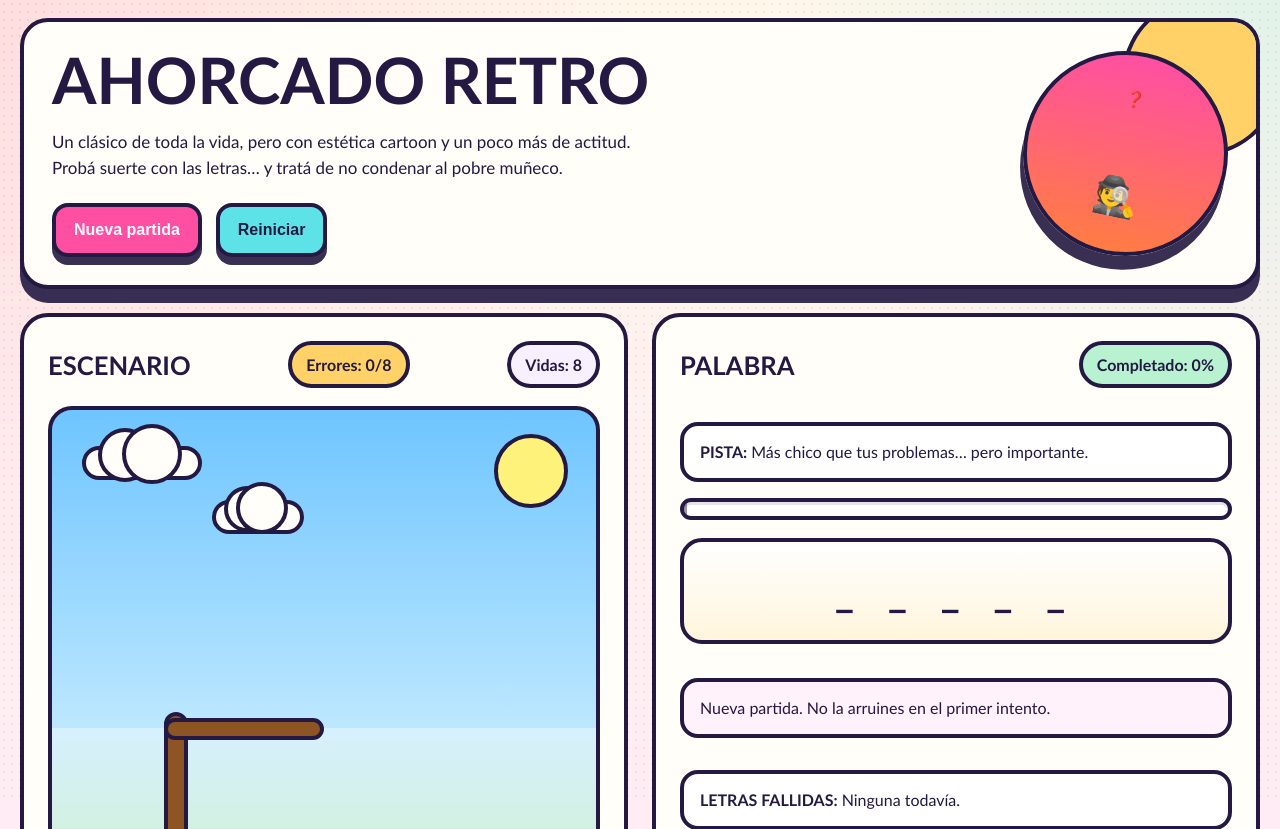
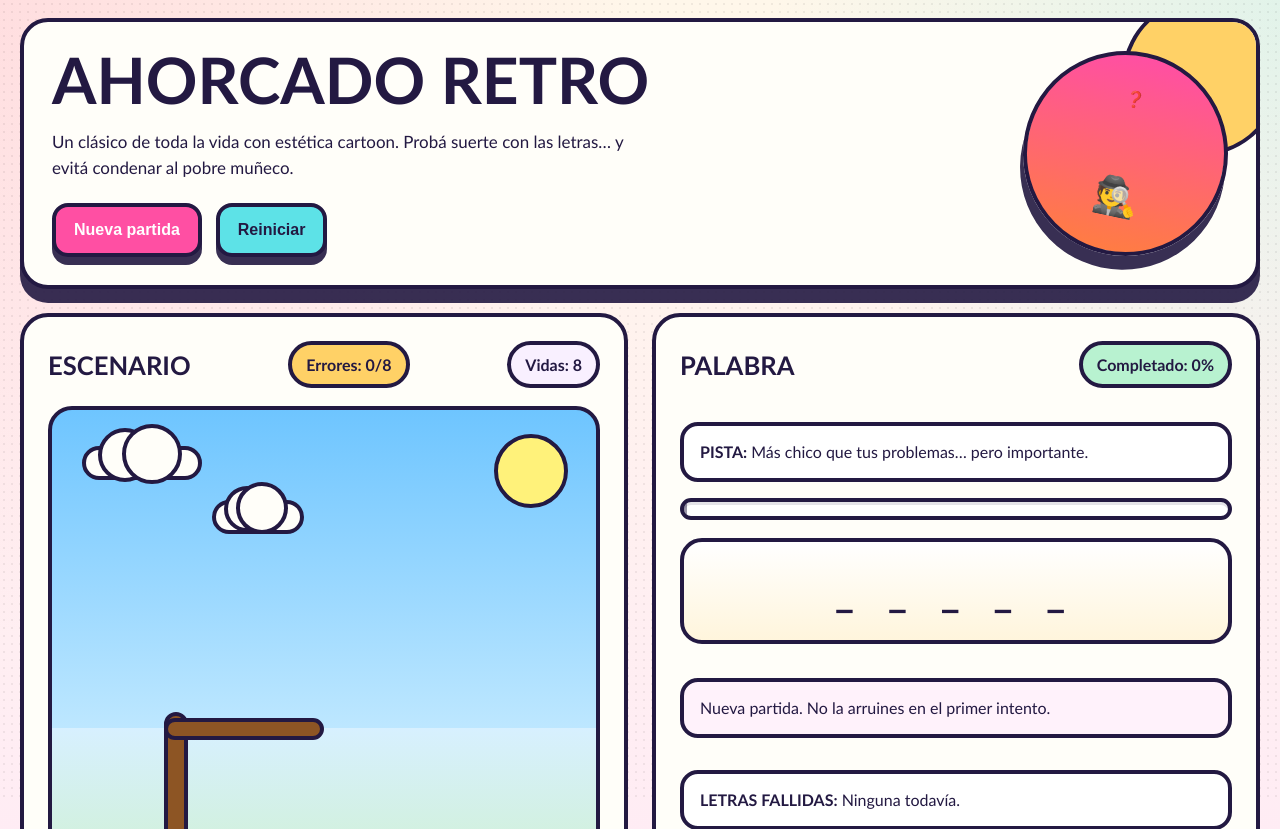
Before and after one commit to lu-developer476/Hangman, a Django app: page / in a window 1280 px wide. Shown: the top 829 px of the page. Run offline with Django 5.2, Linux system fonts and the light colour scheme.

Commit message:
Update landing page intro copy (#6)

```diff
--- a/app/templates/app/index.html
+++ b/app/templates/app/index.html
@@ -18,8 +18,8 @@
                 <h1>Ahorcado Retro</h1>
 
                 <p class="lead">
-                    Un clásico de toda la vida, pero con estética cartoon y un poco más de actitud.
-                    Probá suerte con las letras… y tratá de no condenar al pobre muñeco.
+                    Un clásico de toda la vida con estética cartoon.
+                    Probá suerte con las letras… y evitá condenar al pobre muñeco.
                 </p>
 
                 <div class="actions">
```
